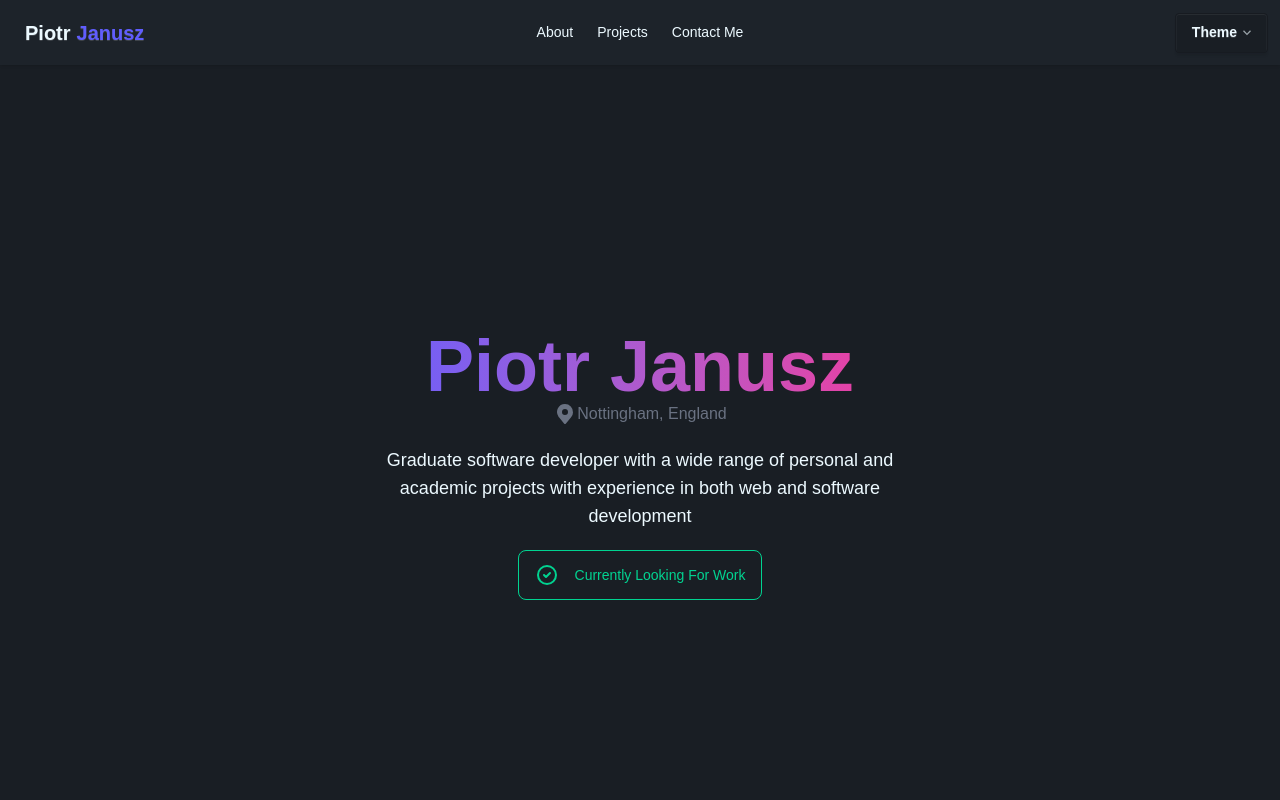
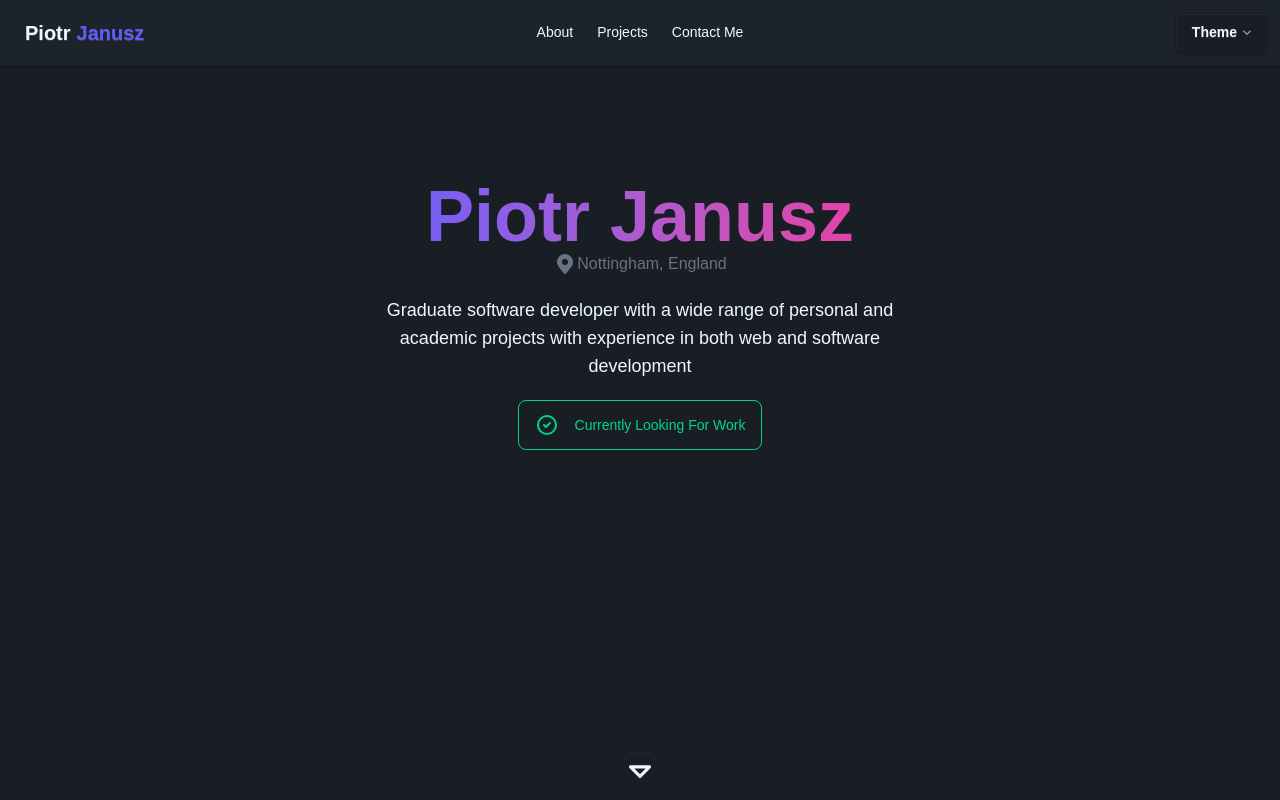
Before and after one commit to Piotr-Janusz/piotr-janusz.github.io, a React (Vite) app: page / in a window 1280 px wide. Shown: the top 800 px of the page. Built offline with nearby package versions, Linux system fonts and the light colour scheme.

Commit message:
Added down button on home page that takes you to the projects section

```diff
--- a/src/App.jsx
+++ b/src/App.jsx
@@ -48,7 +48,7 @@ function App() {
         {!isLoaded && <LoadingScreen onComplete={() => setIsLoaded(true)} />}
         <NavBarTest scrollFunction={scrollToChosen}></NavBarTest>
         <span ref={homeRef}>
-          <Home></Home>
+          <Home scrollFunction={scrollToChosen}></Home>
         </span>
         <span ref={projectsRef}>
           <ProjectButtons changeFilter={setProjectFilter} currentFilter={currentProjectFilter} id="projects"></ProjectButtons>
--- a/src/components/sections/Home.jsx
+++ b/src/components/sections/Home.jsx
@@ -1,5 +1,7 @@
-export const Home = () => {
+export const Home = ({scrollFunction}) => {
     return <section id="home" className="min-h-screen flex items-center justify-center relative">
+
+    <div className="flex flex-col items-center pt-10">
         <div className="text-center z-10 px-4">
             <h1 className="text-5xl md:text-7xl font-bold bg-gradient-to-r from-primary to-secondary bg-clip-text text-transparent leading-right">
                     Piotr Janusz
@@ -26,5 +28,14 @@ export const Home = () => {
 
         </div>
 
+        <div className="pt-75">
+            <button className="btn btn-circle" onClick={() => scrollFunction('projects')}>
+            <svg  xmlns="http://www.w3.org/2000/svg"  width="48"  height="48"  viewBox="0 0 24 24"  fill="none"  stroke="currentColor"  stroke-width="2"  stroke-linecap="round"  stroke-linejoin="round"  class="icon icon-tabler icons-tabler-outline icon-tabler-caret-down"><path stroke="none" d="M0 0h24v24H0z" fill="none"/><path d="M6 10l6 6l6 -6h-12" /></svg>
+            </button>
+        </div>
+
+    </div>
+
+
     </section>
 }
```
Lines whose indentation alone changed are shown as unchanged.
